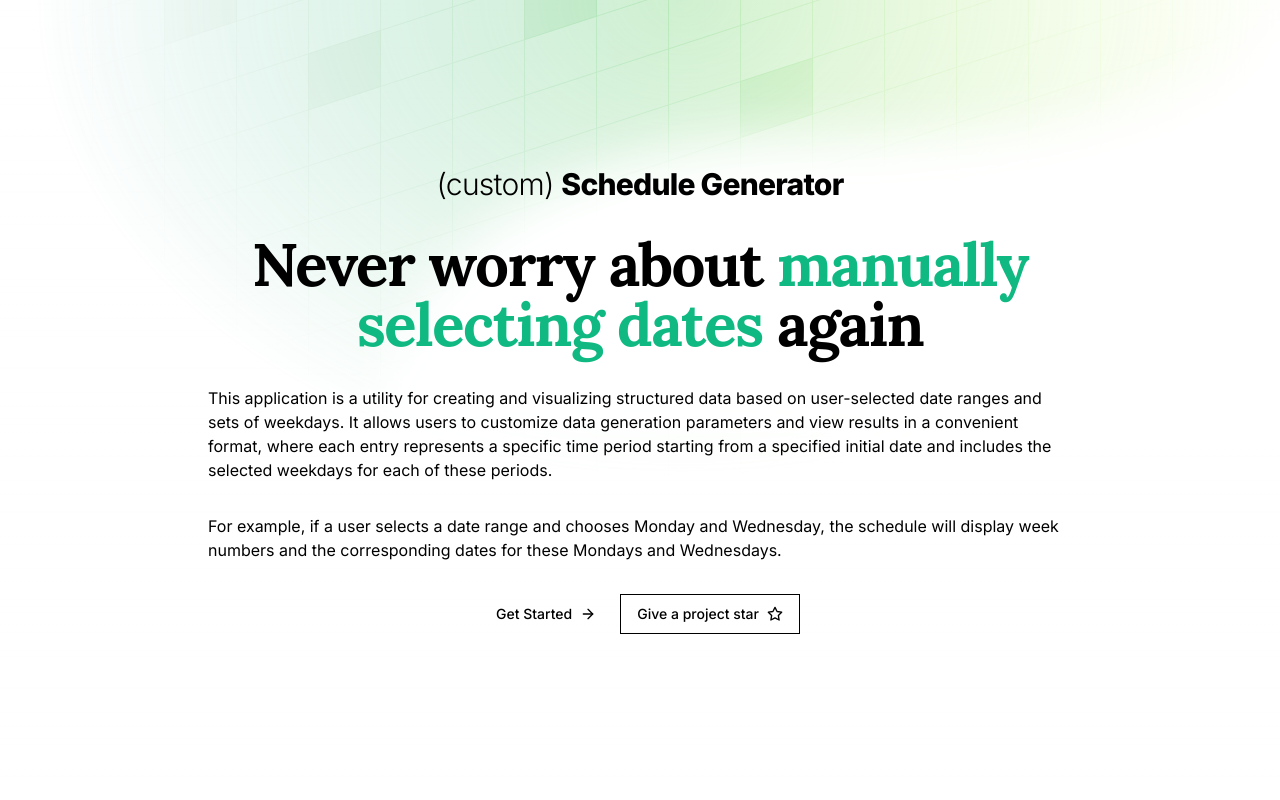
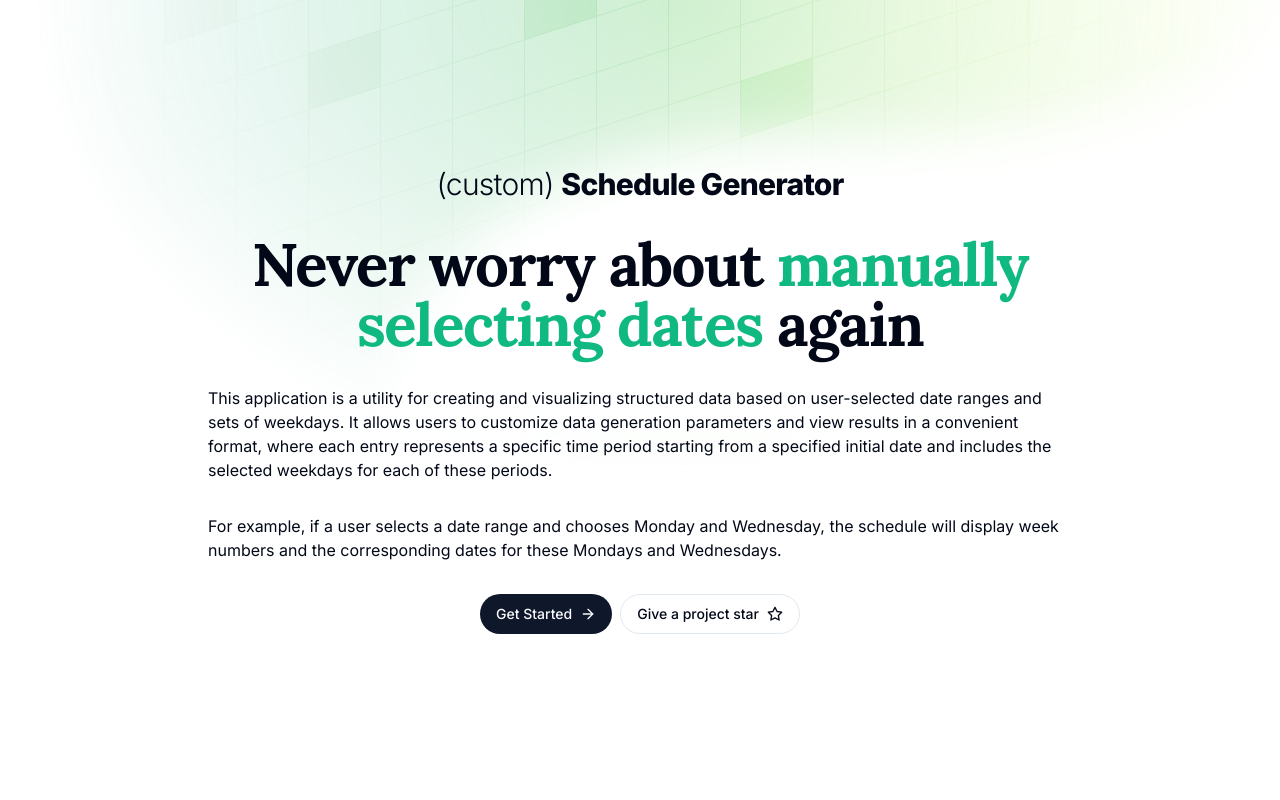
Before and after one commit to Valik3201/nextjs-schedule-generator, a Next.js app: page / in a window 1280 px wide. Shown: the top 800 px of the page. Built offline with nearby package versions, Linux system fonts and the light colour scheme.

Commit message:
style: Updated globals.css with shadcn styles (tailwind)

```diff
--- a/app/globals.css
+++ b/app/globals.css
@@ -2,32 +2,75 @@
 @tailwind components;
 @tailwind utilities;
 
-:root {
-  --foreground-rgb: 0, 0, 0;
-  --background-start-rgb: 214, 219, 220;
-  --background-end-rgb: 255, 255, 255;
-}
+@layer base {
+  :root {
+    --background: 0 0% 100%;
+    --foreground: 222.2 84% 4.9%;
 
-@media (prefers-color-scheme: dark) {
-  :root {
-    --foreground-rgb: 255, 255, 255;
-    --background-start-rgb: 0, 0, 0;
-    --background-end-rgb: 0, 0, 0;
+    --card: 0 0% 100%;
+    --card-foreground: 222.2 84% 4.9%;
+
+    --popover: 0 0% 100%;
+    --popover-foreground: 222.2 84% 4.9%;
+
+    --primary: 222.2 47.4% 11.2%;
+    --primary-foreground: 210 40% 98%;
+
+    --secondary: 210 40% 96.1%;
+    --secondary-foreground: 222.2 47.4% 11.2%;
+
+    --muted: 210 40% 96.1%;
+    --muted-foreground: 215.4 16.3% 46.9%;
+
+    --accent: 210 40% 96.1%;
+    --accent-foreground: 222.2 47.4% 11.2%;
+
+    --destructive: 0 84.2% 60.2%;
+    --destructive-foreground: 210 40% 98%;
+
+    --border: 214.3 31.8% 91.4%;
+    --input: 214.3 31.8% 91.4%;
+    --ring: 222.2 84% 4.9%;
+
+    --radius: 1.5rem;
+  }
+
+  .dark {
+    --background: 222.2 84% 4.9%;
+    --foreground: 210 40% 98%;
+
+    --card: 222.2 84% 4.9%;
+    --card-foreground: 210 40% 98%;
+
+    --popover: 222.2 84% 4.9%;
+    --popover-foreground: 210 40% 98%;
+
+    --primary: 210 40% 98%;
+    --primary-foreground: 222.2 47.4% 11.2%;
+
+    --secondary: 217.2 32.6% 17.5%;
+    --secondary-foreground: 210 40% 98%;
+
+    --muted: 217.2 32.6% 17.5%;
+    --muted-foreground: 215 20.2% 65.1%;
+
+    --accent: 217.2 32.6% 17.5%;
+    --accent-foreground: 210 40% 98%;
+
+    --destructive: 0 62.8% 30.6%;
+    --destructive-foreground: 210 40% 98%;
+
+    --border: 217.2 32.6% 17.5%;
+    --input: 217.2 32.6% 17.5%;
+    --ring: 212.7 26.8% 83.9%;
   }
 }
 
-body {
-  color: rgb(var(--foreground-rgb));
-  background: linear-gradient(
-      to bottom,
-      transparent,
-      rgb(var(--background-end-rgb))
-    )
-    rgb(var(--background-start-rgb));
-}
-
-@layer utilities {
-  .text-balance {
-    text-wrap: balance;
+@layer base {
+  * {
+    @apply border-border;
+  }
+  body {
+    @apply bg-background text-foreground;
   }
 }
```
